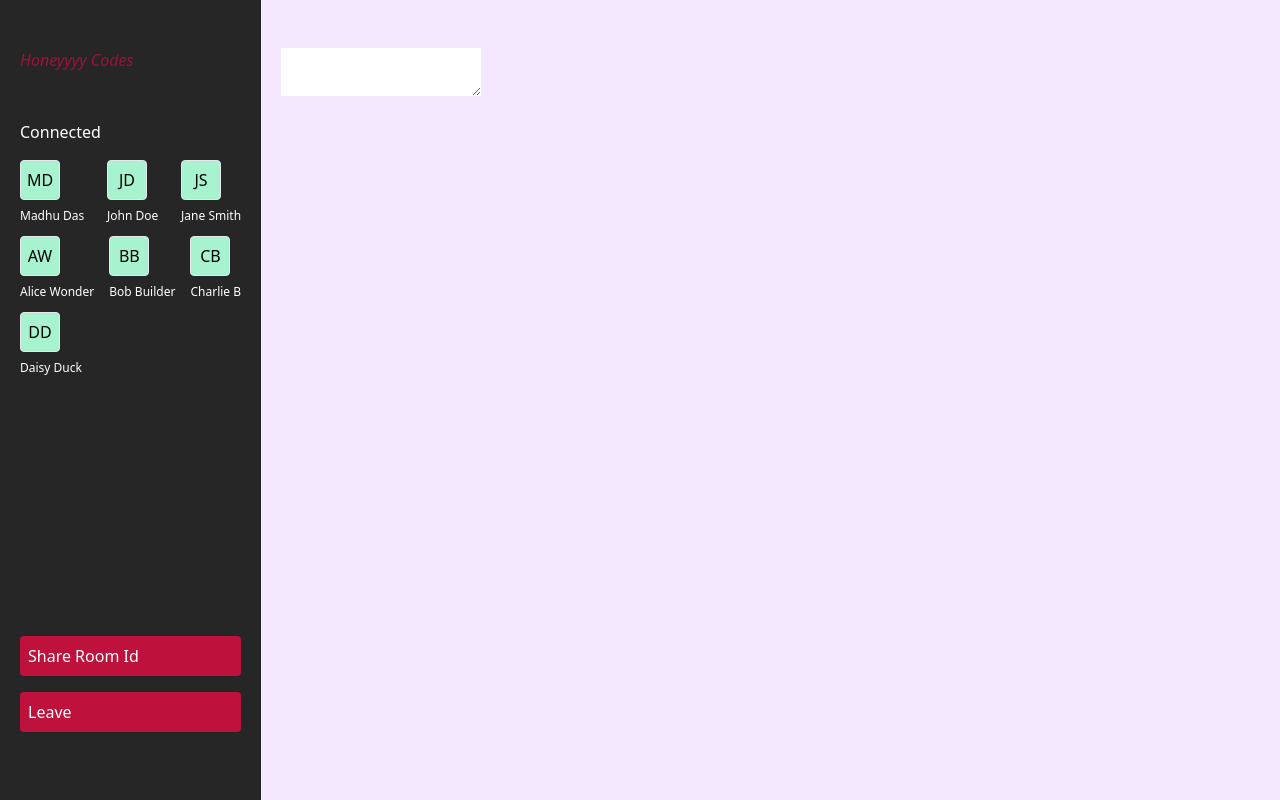
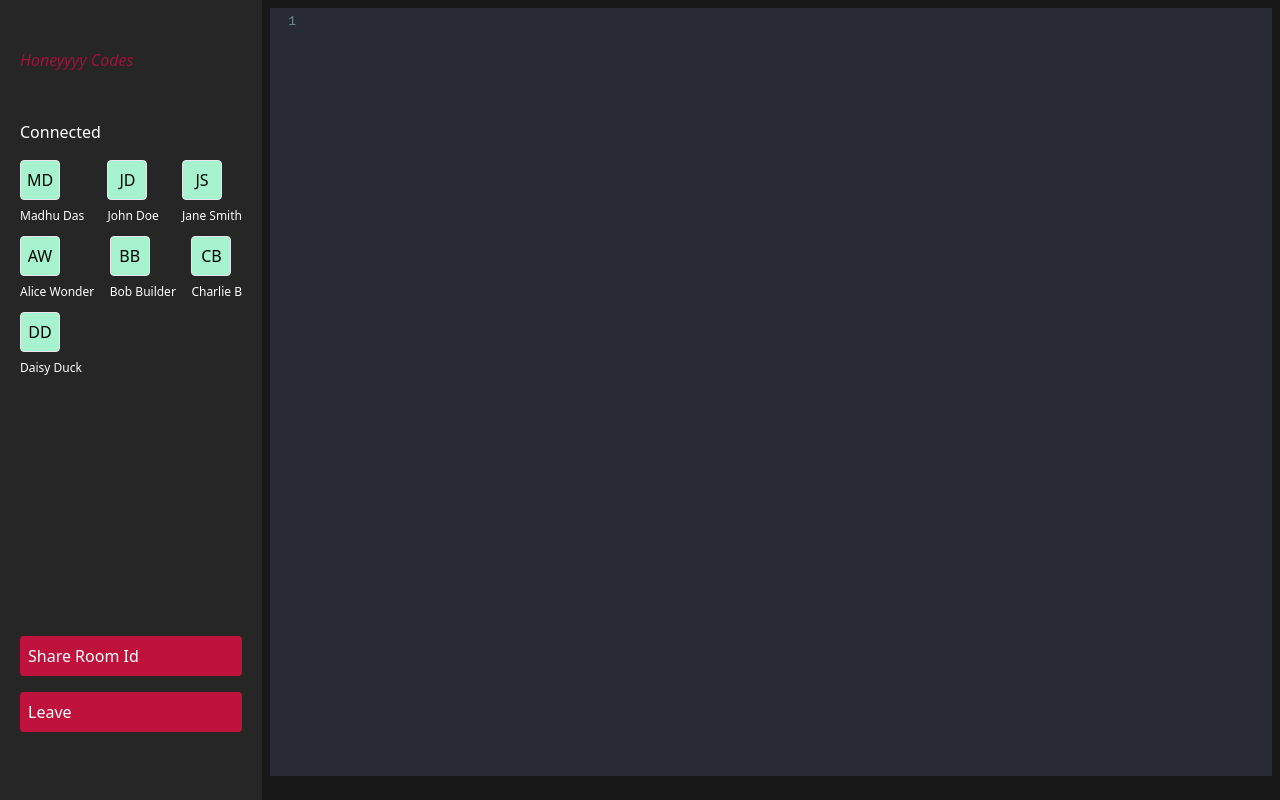
Before and after one commit to madhushrabafm/editor-socket, a React (Vite) app: page /editor/1 in a window 1280 px wide. Built offline with nearby package versions, Linux system fonts and the light colour scheme.

Commit message:
editor success

```diff
--- a/src/components/EditorPlayground.jsx
+++ b/src/components/EditorPlayground.jsx
@@ -1,33 +1,44 @@
 import React, { useEffect, useRef } from "react";
-// import "codemirror/mode/javascript/javascript";
-// import "codemirror/theme/dracula.css";
-// import "codemirror/addon/edit/closetag";
-// import "codemirror/addon/edit/closebrackets";
-// import "codemirror/lib/codemirror";
-// import CodeMirror from "codemirror";
+import "codemirror/mode/javascript/javascript";
+import "codemirror/theme/dracula.css";
+import "codemirror/addon/edit/closetag";
+import "codemirror/addon/edit/closebrackets";
+import "codemirror/lib/codemirror.css";
+import CodeMirror from "codemirror";
 
-const EditorPlayground = () => {
-  const editorRef = useRef();
-  // useEffect(() => {
-  //   const init = async () => {
-  //     const editor = CodeMirror.fromTextArea(
-  //       document.getElementById("EditorPlayground"),
-  //       {
-  //         mode: { name: "javascript", json: true },
-  //         theme: "dracula",
-  //         autoCloseTags: true,
-  //         autoCloseBrackets: true,
-  //         lineNumbers: true,
-  //       }
-  //     );
-  //   };
-  // }, []);
+function Editor() {
+  const editorRef = useRef(null);
+  useEffect(() => {
+    const init = async () => {
+      const editor = CodeMirror.fromTextArea(
+        document.getElementById("realtimeEditor"),
+        {
+          mode: { name: "javascript", json: true },
+          theme: "dracula",
+          autoCloseTags: true,
+          autoCloseBrackets: true,
+          lineNumbers: true,
+          fontSize: "38px",
+          css: {
+            ".CodeMirror-lines": {
+              fontSize: "28px",
+            },
+          },
+        }
+      );
+      // for sync the code
+      editorRef.current = editor;
 
+      editor.setSize(null, "100%");
+    };
+
+    init();
+  }, []);
   return (
-    <div>
-      <textarea name="" id="EditorPlayground"></textarea>
+    <div style={{ height: "96vh" }} className="overflow-hidden">
+      <textarea id="realtimeEditor" className="text-lg"></textarea>
     </div>
   );
-};
+}
 
-export default EditorPlayground;
+export default Editor;
--- a/src/pages/Editor.jsx
+++ b/src/pages/Editor.jsx
@@ -55,7 +55,7 @@ const Editor = () => {
           </div>
         </div>
       </div>
-      <div className="editplaygr bg-purple-100 pt-12 w-full p-5">
+      <div className="editplaygr bg-neutral-900   w-full p-2">
         <EditorPlayground />
       </div>
     </div>
```
Also changed, not shown: 1 other file (tests, documents, lock files or other folders).
